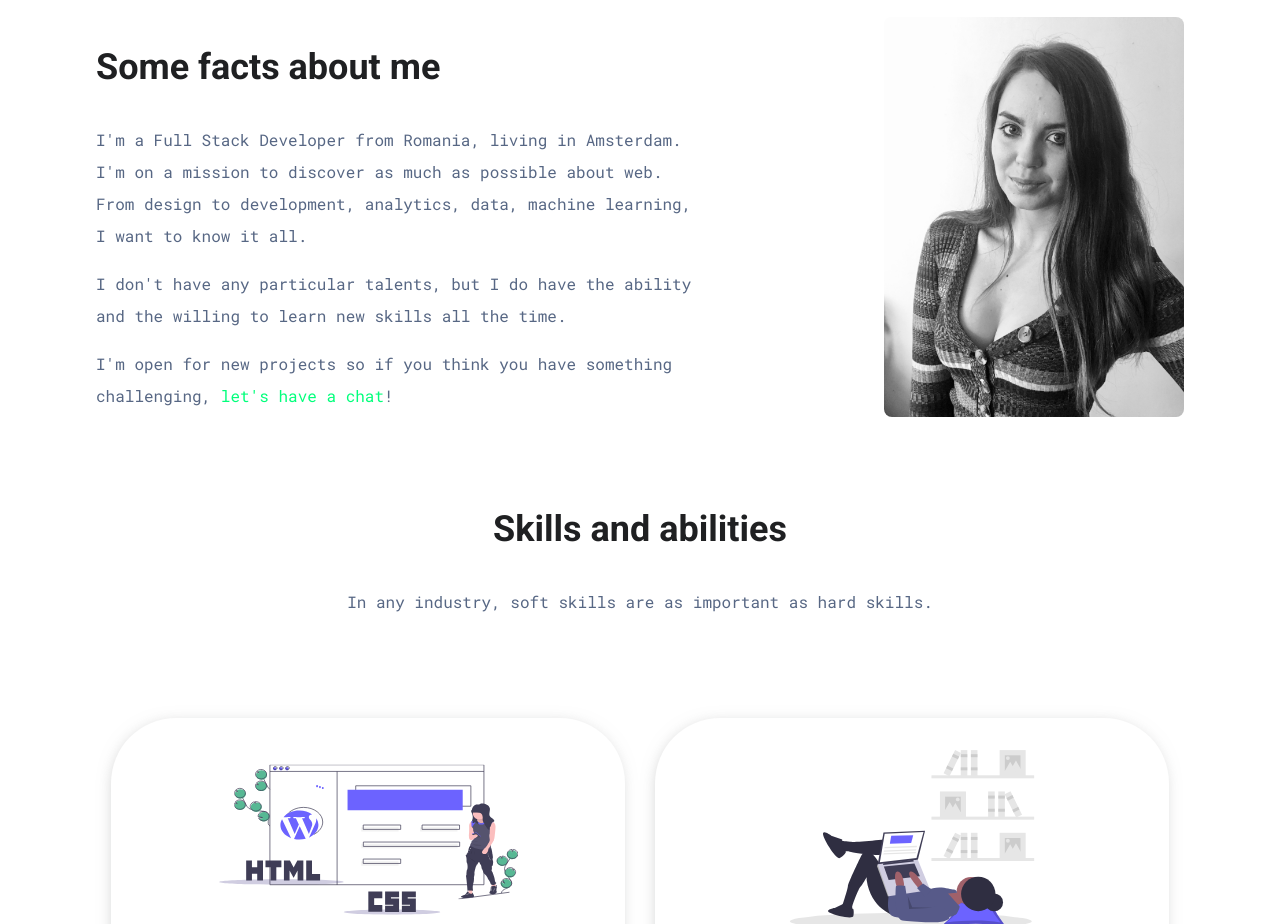
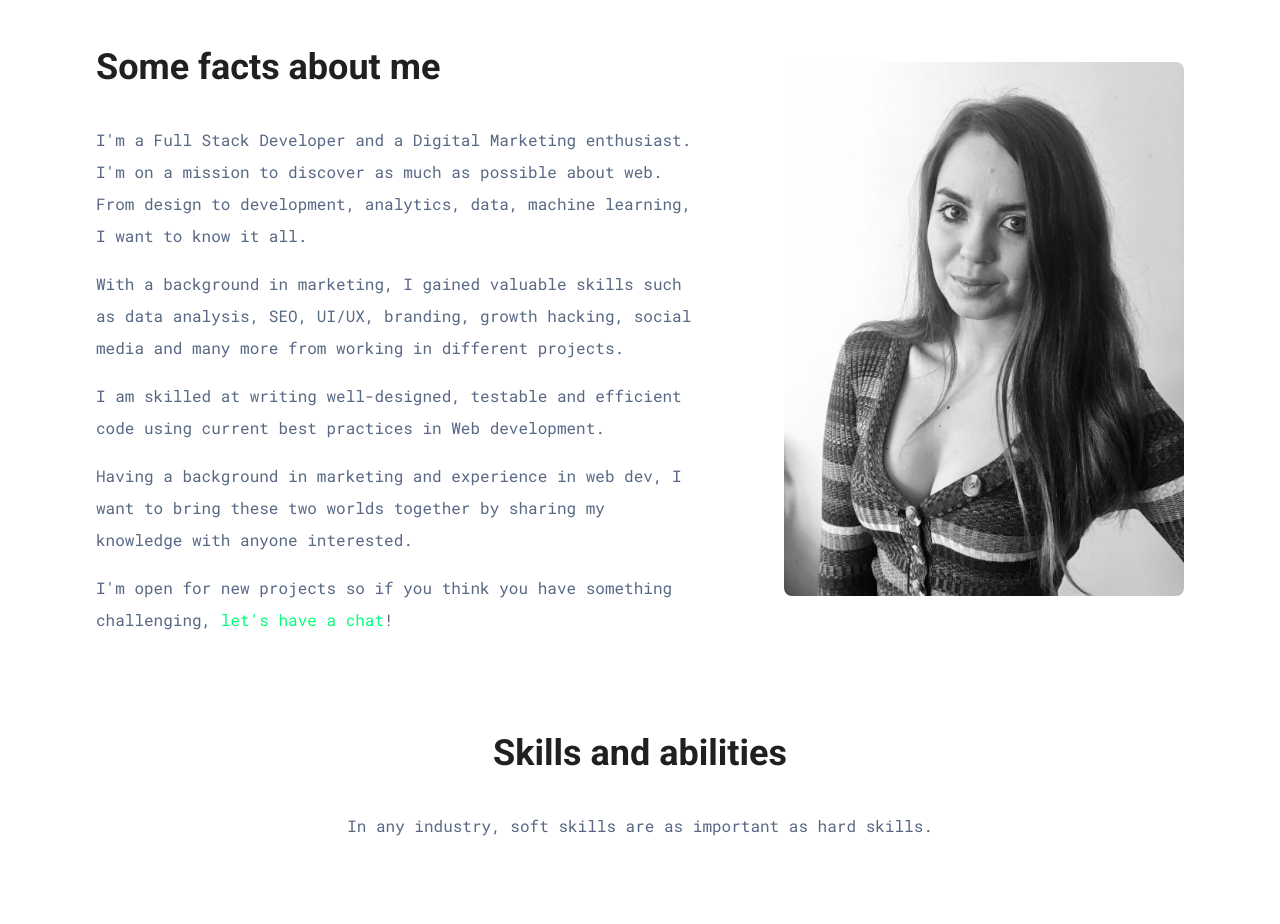
Before and after one commit to anaiancu24/my-personal-website, a Nuxt app: page / in a window 1280 px wide. Shown: the part 920-1844 px from the top of the page. Built offline with nearby package versions, Linux system fonts and the light colour scheme.

Commit message:
Small copy changes

```diff
--- a/assets/scss/components/_about.scss
+++ b/assets/scss/components/_about.scss
@@ -6,7 +6,7 @@
     &_right {
 
         img {
-           width: 300px;
+           width: 400px;
            border-radius:8px
         }
     }
--- a/components/About.vue
+++ b/components/About.vue
@@ -2,8 +2,18 @@
 <div class="section_50-50 section-85 center">
 <div class="section_50-50_left">
     <h3>Some facts about me</h3>
-    <p>I'm a Full Stack Developer from Romania, living in Amsterdam. I'm on a mission to discover as much as possible about web. From design to development, analytics, data, machine learning, I want to know it all. </p>
-    <p>I don't have any particular talents, but I do have the ability and the willing to learn new skills all the time.</p>
+    <p>I'm a Full Stack Developer and a Digital Marketing
+enthusiast. I'm on a mission to discover as much as possible about web. From design to development, analytics, data, machine learning, I want to know it all. </p>
+    <p>With a background in marketing, I gained valuable
+skills such as data analysis, SEO, UI/UX, branding,
+growth hacking, social media and many more from
+working in different projects. </p>
+<p>I am skilled at writing well-designed, testable and
+efficient code using current best practices in
+Web development. </p>
+<p>Having a background in marketing and experience in
+web dev, I want to bring these two worlds together
+by sharing my knowledge with anyone interested.</p>
     <p>I'm open for new projects so if you think you have something challenging, <a href="/contact"><span style="color:#00ff7b">let's have a chat</span></a>!</p>
 </div>
 <div class="section_50-50_right">
```
Also changed, not shown: 3 other files (tests, documents, lock files or other folders).
